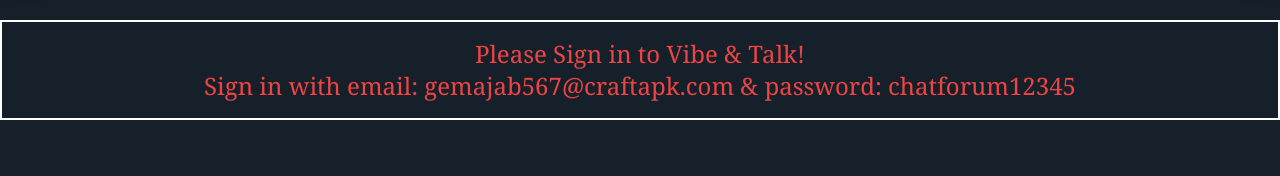
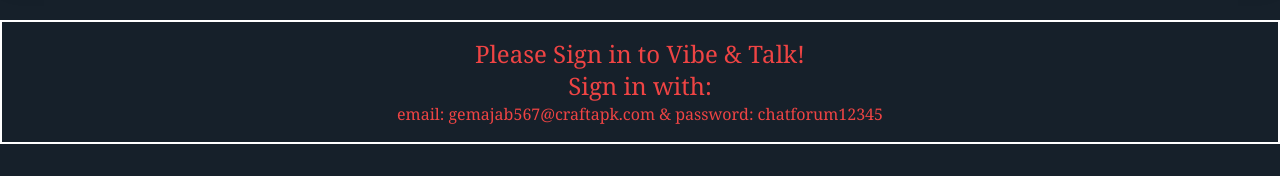
Before and after one commit to ALbert-Sezkir/Group-assignment-Chat-Forum-, a Next.js app: page / in a window 1280 px wide. Shown: the part 512-688 px from the top of the page. Built offline with nearby package versions, Linux system fonts and the light colour scheme; no server answers.

Commit message:
added changes

```diff
--- a/app/page.tsx
+++ b/app/page.tsx
@@ -21,7 +21,8 @@ export default function Home() {
         <SignedOut>
   <div className="text-center text-red-500 mt-4 border-white border-2 p-4">
     <p className="text-2xl">Please Sign in to Vibe & Talk!</p>
-    <p className="text-2xl">Sign in with email: gemajab567@craftapk.com & password: chatforum12345</p>
+    <p className="text-2xl">Sign in with:</p>
+    <p>email: gemajab567@craftapk.com & password: chatforum12345</p>
   </div>
 </SignedOut>
 
```
